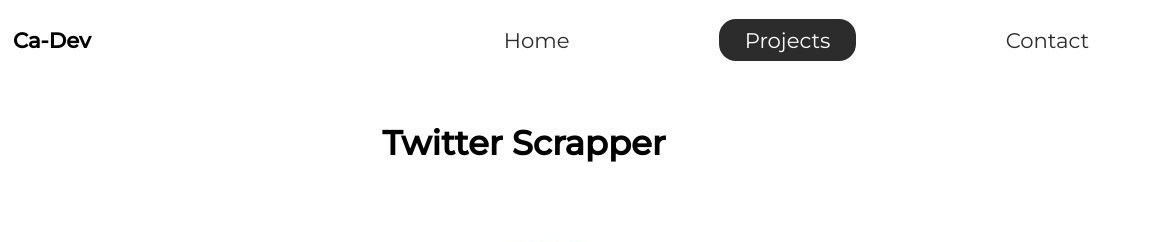
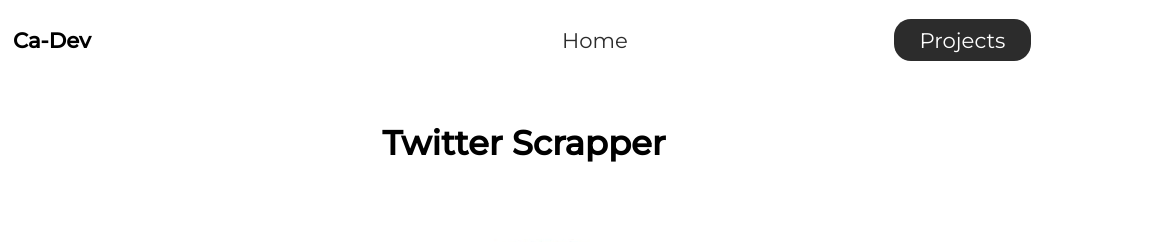
Before and after one commit to carlosal249/carlosal249.github.io, a plain HTML site: page projects/index.html in a window 1280 px wide. Shown: the top 242 px of the page, 116-1280 px from the left. Drawn offline with Linux system fonts and the light colour scheme.

Commit message:
Update index.html

```diff
--- a/projects/index.html
+++ b/projects/index.html
@@ -26,7 +26,6 @@
         <ul>
           <li><a href="../index.html">Home</a></li>
           <li><a class="active" href="./index.html">Projects</a></li>
-          <li><a href="../contact/">Contact</a></li>
         </ul>
       </nav>
     </header>
```
